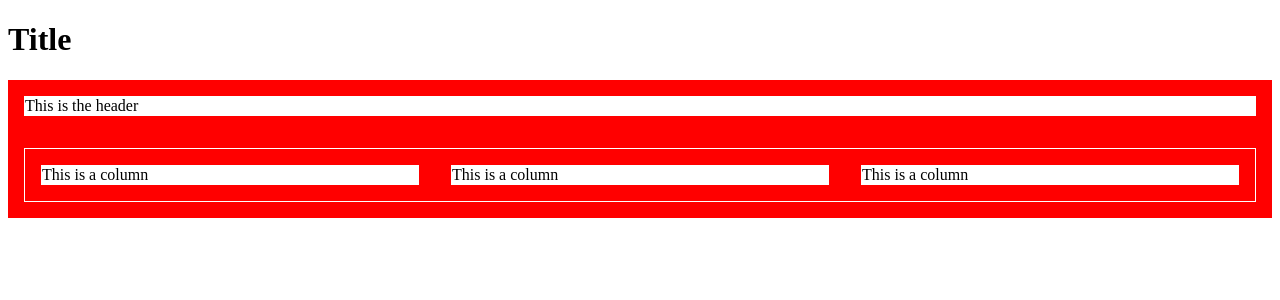
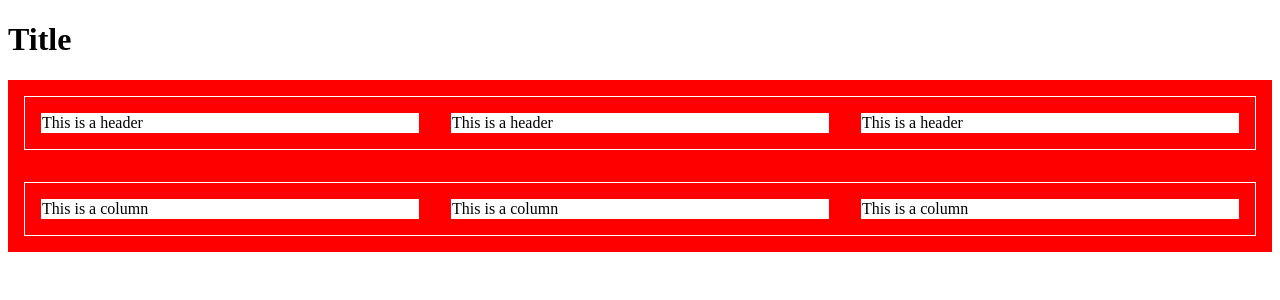
Before and after one commit to albergvasili/aquacola, a React (Create React App) app: page / in a window 1280 px wide. Shown: the top 300 px of the page. Built offline with nearby package versions, Linux system fonts and the light colour scheme.

Commit message:
Use React props to define 'Column' content
-Use 'Column' component in Header
-Define variables to display sample text for each component using
'Column'

```diff
--- a/src/App.js
+++ b/src/App.js
@@ -1,31 +1,35 @@
 import './App.css';
 
 const Header = (props) => {
+  const sampleHeader = 'This is a header';
   return (
     <div className='test flex'>
-      This is the header
+        <Column content={sampleHeader}/>
+        <Column content={sampleHeader}/>
+        <Column content={sampleHeader}/>
     </div>
   );
 };
 
 const Columns = (props) => {
-    return (
+  const sampleText = 'This is a column'
+  return (
     <div className='test flex'>
-        <Column />
-        <Column />
-        <Column />
+        <Column content={sampleText}/>
+        <Column content={sampleText}/>
+        <Column content={sampleText}/>
     </div>
   );
 };
 
-const Column = (props) => {
+const Column = ({content}) => {
   const style = {
     flexGrow: 1
   }
 
   return (
     <div style={style} className='test'>
-      This is a column
+      {content}
     </div>
   );
 };
```
